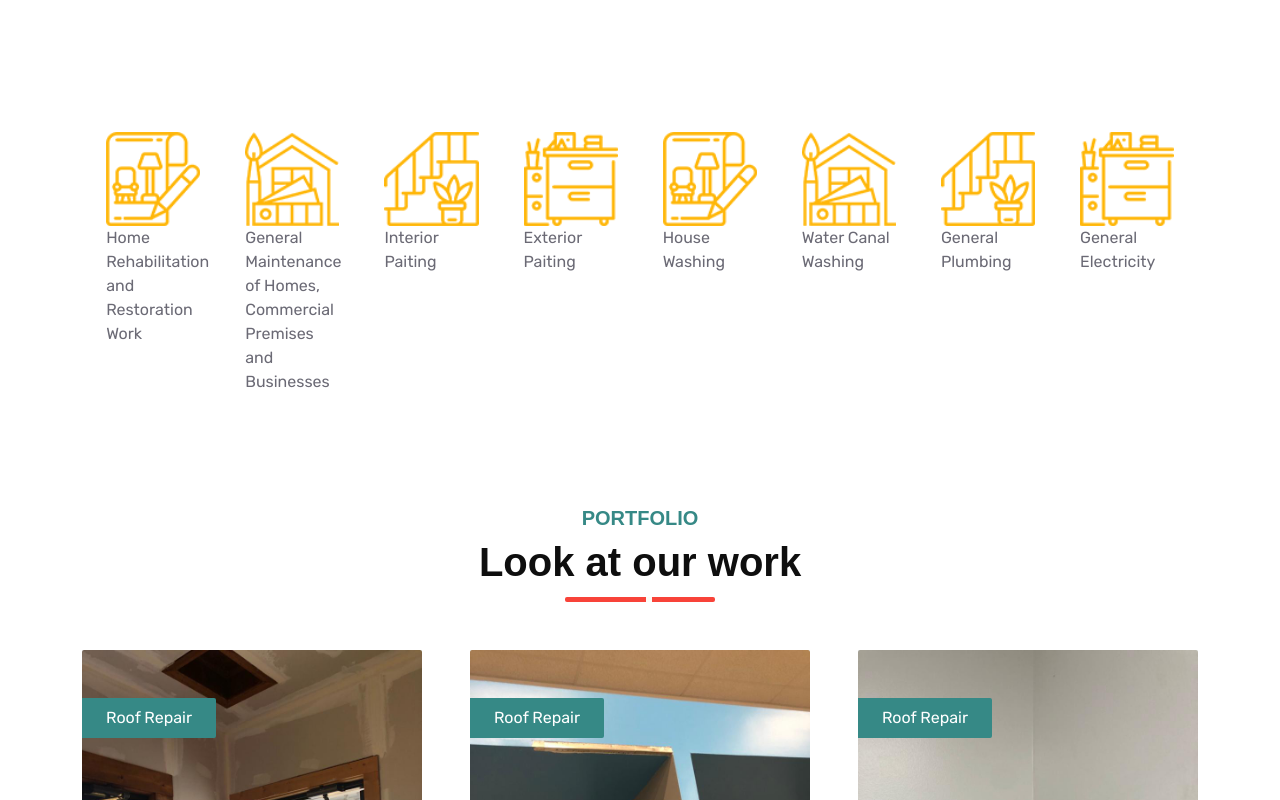
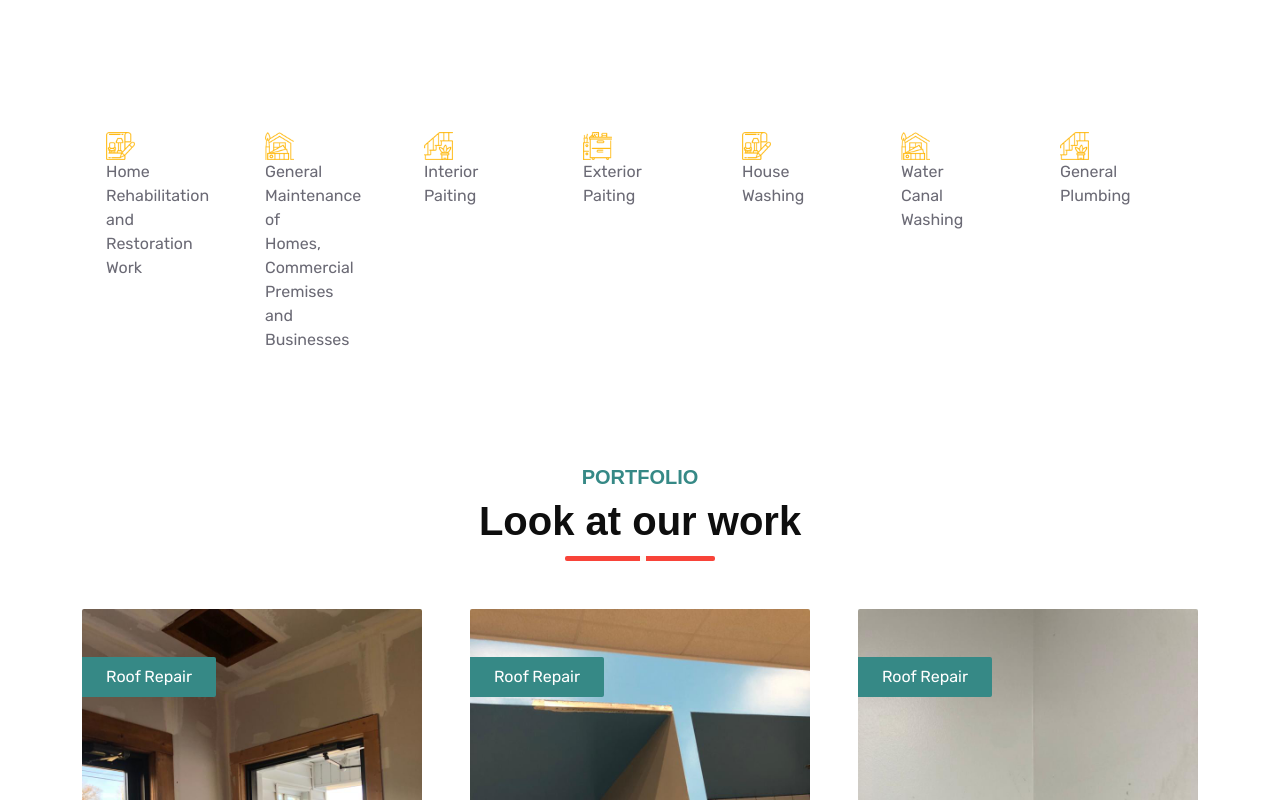
Before and after one commit to soygabydigital/purelife, a plain HTML site: page index.html in a window 1280 px wide. Shown: the part 2651-3451 px from the top of the page. Drawn offline with nearby package versions, Linux system fonts and the light colour scheme.

Commit message:
Add files via upload

```diff
--- a/index.html
+++ b/index.html
@@ -339,20 +339,22 @@
                 <div class="container py-5 mb-5">
                     <div class="bg-white">
                         <div class="owl-carousel vendor-carousel">
-                            <div class="icon_1"><img src="img/icon-1.png"><p>Everything in the Construction</p></div>
-                            <div class="icon_1"><img src="img/icon-2.png"><p>Home Rehabilitation and Restoration Work</p></div>
-                            <div class="icon_1"><img src="img/icon-3.png"><p>General Maintenance of Homes, Commercial Premises and Businesses</p></div>
-                            <div class="icon_1"><img src="img/icon-4.png"><p>Interior Paiting</p></div>
-                            <div class="icon_1"><img src="img/icon-1.png"><p>Exterior Paiting</p></div>
-                            <div class="icon_1"><img src="img/icon-2.png"><p>House Washing</p></div>
-                            <div class="icon_1"><img src="img/icon-3.png"><p>Water Canal Washing</p></div>
-                            <div class="icon_1"><img src="img/icon-4.png"><p>General Plumbing</p></div>
-                            <div class="icon_1"><img src="img/icon-1.png"><p>General Electricity</p></div>
-                            <div class="icon-1"><img src="img/icon-4.png"><p>Changing and Installing Rugs and Floors</p></div>
-                            <div class="icon_1"><img src="img/icon-2.png"><p>Roof Repair</p> </div>
-                            <div class="icon_1"><img src="img/icon-3.png"><p>Cabinet Paiting</p></div>
-                            <div class="icon_1"><img src="img/icon-4.png"><p>Kitchen Design</p></div>
-                            <div class="icon_1"><img src="img/icon-3.png"><p>Deck Construction and Maintenance</p></div>
+                            <div class="col-sm-3"><img src="img/icon-1.png"><p>Everything in the Construction</p></div>
+                            <div class="col-sm-3"><img src="img/icon-2.png"><p>Home Rehabilitation and Restoration Work</p></div>
+                            <div class="col-sm-3"><img src="img/icon-3.png"><p>General Maintenance of Homes, Commercial Premises and Businesses</p></div>
+                            <div class="col-sm-3"><img src="img/icon-4.png"><p>Interior Paiting</p></div>
+                            <div class="col-sm-3"><img src="img/icon-1.png"><p>Exterior Paiting</p></div>
+                            <div class="col-sm-3"><img src="img/icon-2.png"><p>House Washing</p></div>
+                            <div class="col-sm-3"><img src="img/icon-3.png"><p>Water Canal Washing</p></div>
+                    <!--</div>
+                        <div class="owl-carousel vendor-carousel">-->
+                            <div class="col-sm-3"><img src="img/icon-4.png"><p>General Plumbing</p></div>
+                            <div class="col-sm-3"><img src="img/icon-1.png"><p>General Electricity</p></div>
+                            <div class="col-sm-3"><img src="img/icon-4.png"><p>Changing and Installing Rugs and Floors</p></div>
+                            <div class="col-sm-3"><img src="img/icon-2.png"><p>Roof Repair</p> </div>
+                            <div class="col-sm-3"><img src="img/icon-3.png"><p>Cabinet Paiting</p></div>
+                            <div class="col-sm-3"><img src="img/icon-4.png"><p>Kitchen Design</p></div>
+                            <div class="col-sm-3"><img src="img/icon-3.png"><p>Deck Construction and Maintenance</p></div>
                         </div>
                     </div>
                 </div>
--- a/js/main.js
+++ b/js/main.js
@@ -108,16 +108,16 @@
         smartSpeed: 1000,
         responsive: {
             0:{
-                items:2
+                items:4
             },
             576:{
-                items:4
+                items:6
             },
             768:{
                 items:6
             },
             992:{
-                items:8
+                items:7
             }
         }
     });
```
